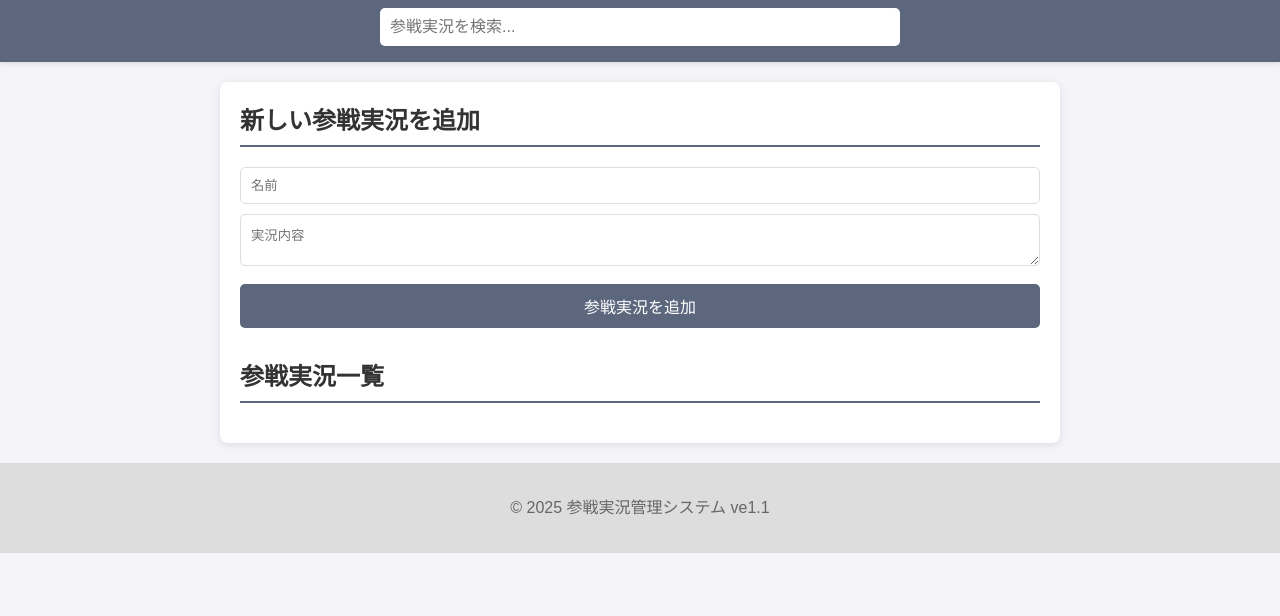
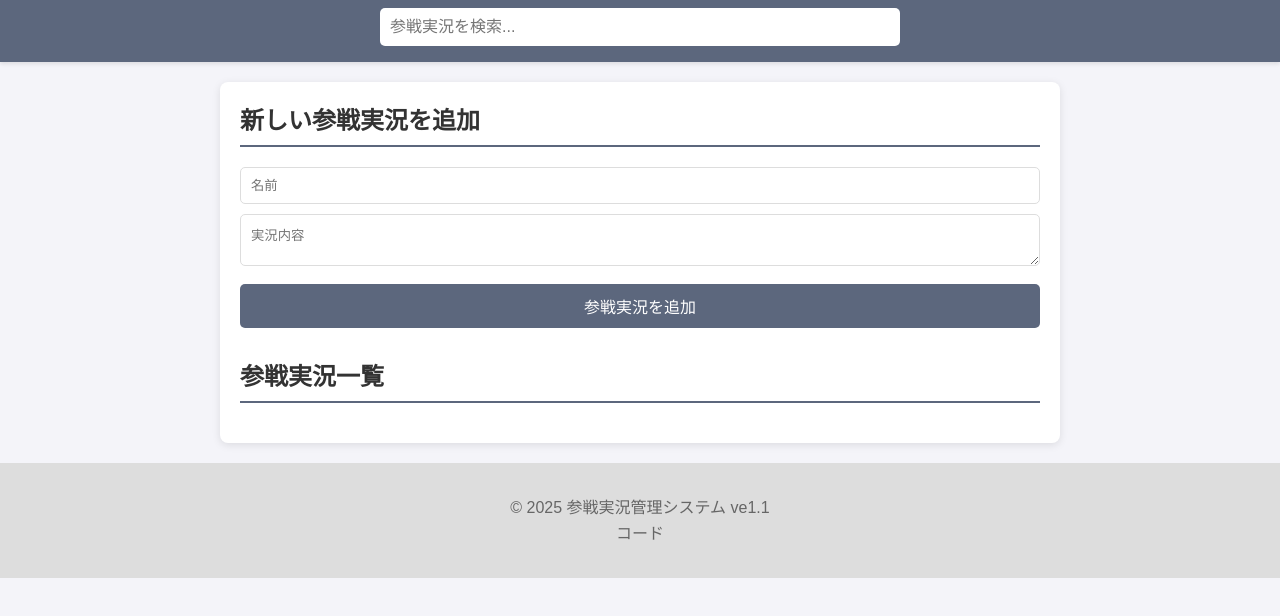
Before and after one commit to koma-8128/koma-8128.github.io, a plain HTML site: page index.html in a window 1280 px wide. Shown: the part 102-718 px from the top of the page. Drawn offline with Linux system fonts and the light colour scheme.

Commit message:
index.html

```diff
--- a/index.html
+++ b/index.html
@@ -33,7 +33,10 @@
     </main>
 
     <footer>
-        <p>&copy; 2025 参戦実況管理システム ve1.1</p>
+        <p>
+            &copy; 2025 参戦実況管理システム ve1.1<br>
+            <a hlef="https://github.com/koma-8128/koma-8128.github.io.git">コード</a>
+        </p>
     </footer>
 
     <script src="script.js"></script>
```
